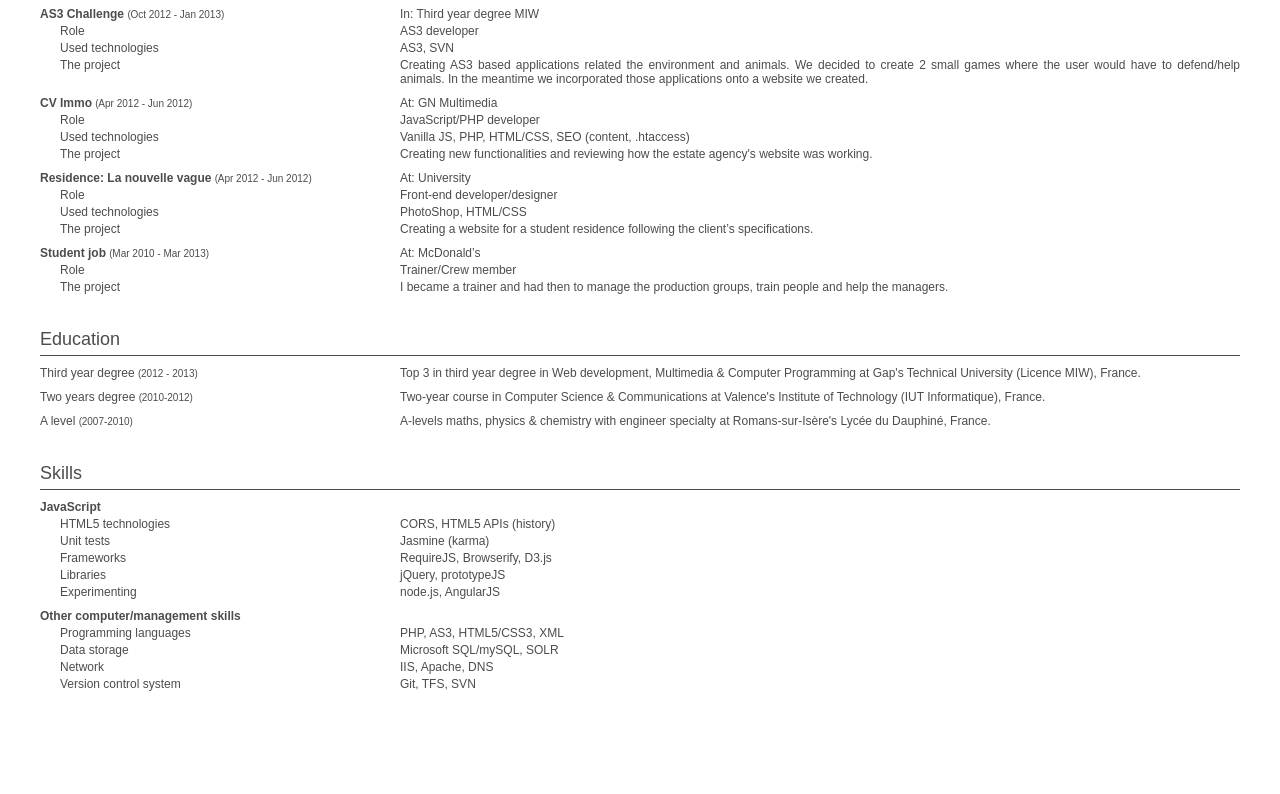
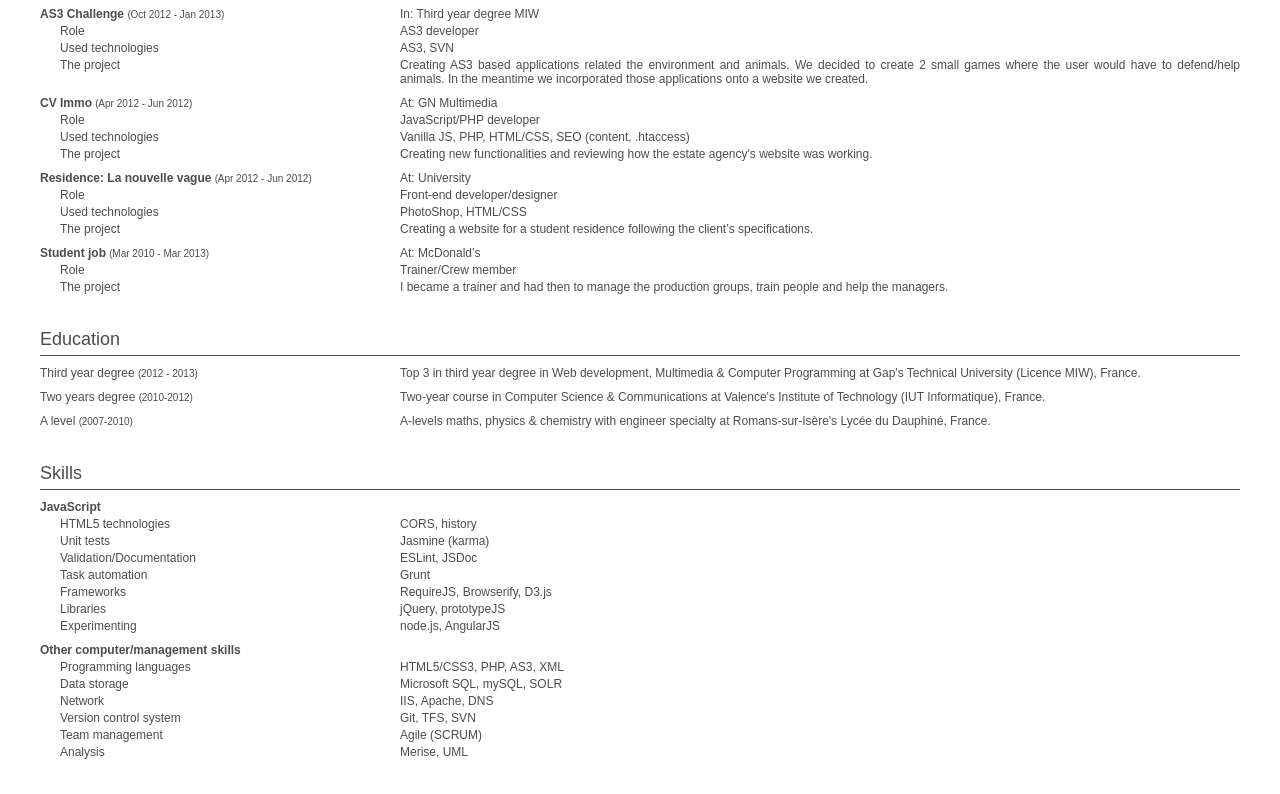
Before and after one commit to fbarbare/CV, a plain HTML site: page index.html in a window 1280 px wide. Shown: the part 770-1564 px from the top of the page. Before the commit the page ends 1466 px from the top, so only its background shows below. Drawn offline with Linux system fonts and the light colour scheme; a web font is replaced by a local one.

Commit message:
creation CV

```diff
--- a/index.html
+++ b/index.html
@@ -448,7 +448,7 @@
 							<div class="project-info">HTML5 technologies</div>
 						</div>
 						<div class="table-cell table-description">
-							CORS, HTML5 APIs (history)
+							CORS, history
 						</div>
 					</div>
 					<div class="table-row">
@@ -457,6 +457,22 @@
 						</div>
 						<div class="table-cell table-description">
 							Jasmine (karma)
+						</div>
+					</div>
+					<div class="table-row">
+						<div class="table-cell table-title">
+							<div class="project-info">Validation/Documentation</div>
+						</div>
+						<div class="table-cell table-description">
+							ESLint, JSDoc
+						</div>
+					</div>
+					<div class="table-row">
+						<div class="table-cell table-title">
+							<div class="project-info">Task automation</div>
+						</div>
+						<div class="table-cell table-description">
+							Grunt
 						</div>
 					</div>
 					<div class="table-row">
@@ -500,7 +516,7 @@
 							<div class="project-info">Programming languages</div>
 						</div>
 						<div class="table-cell table-description">
-							PHP, AS3, HTML5/CSS3, XML
+							HTML5/CSS3, PHP, AS3, XML
 						</div>
 					</div>
 					<div class="table-row">
@@ -508,7 +524,7 @@
 							<div class="project-info">Data storage</div>
 						</div>
 						<div class="table-cell table-description">
-							Microsoft SQL/mySQL, SOLR
+							Microsoft SQL, mySQL, SOLR
 						</div>
 					</div>
 					<div class="table-row">
@@ -527,6 +543,22 @@
 							Git, TFS, SVN
 						</div>
 					</div>
+					<div class="table-row">
+						<div class="table-cell table-title">
+							<div class="project-info">Team management</div>
+						</div>
+						<div class="table-cell table-description">
+							Agile (SCRUM)
+						</div>
+					</div>
+					<div class="table-row">
+						<div class="table-cell table-title">
+							<div class="project-info">Analysis</div>
+						</div>
+						<div class="table-cell table-description">
+							Merise, UML
+						</div>
+					</div>
 				</div>
 			</div>
 		</div>
--- a/style.css
+++ b/style.css
@@ -12,6 +12,10 @@
 	font-family: sans-serif;
 	font-size: 12px;
  	color: #4B4D4C;
+}
+
+body {
+	padding-bottom: 30px;
 }
 
 .parentheses:before,
```
